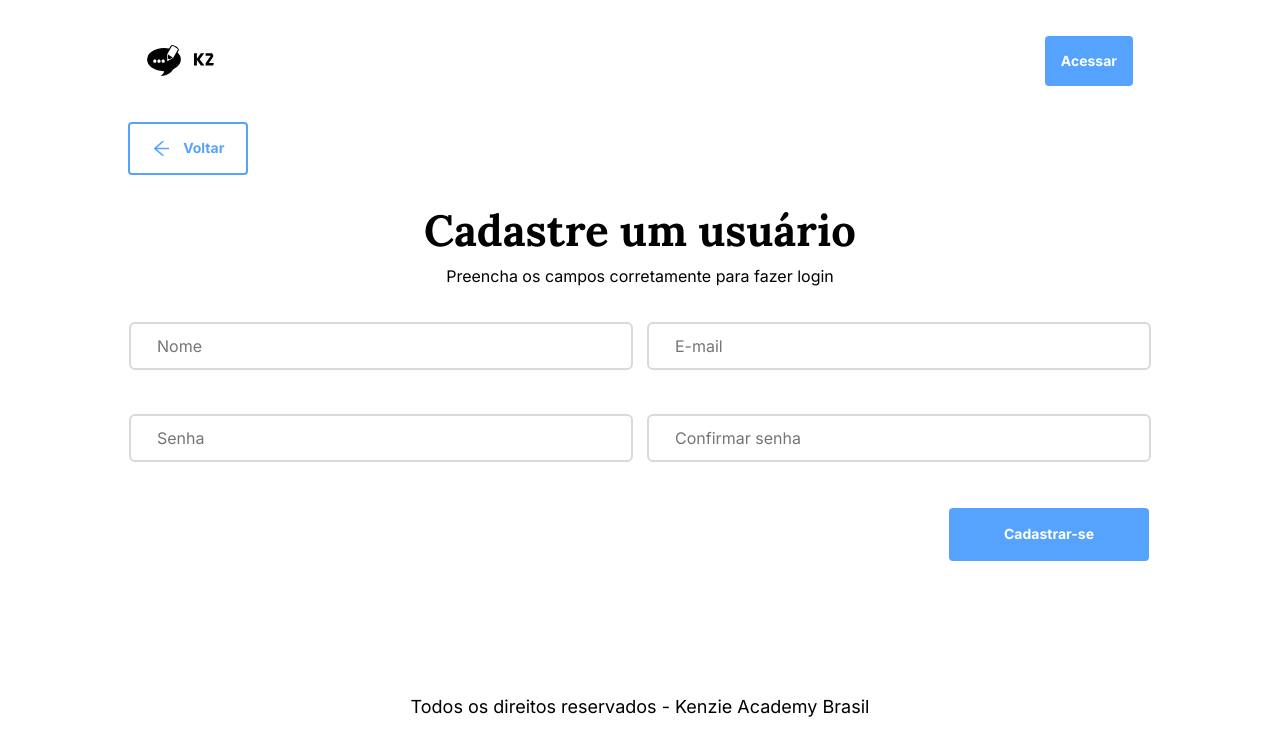
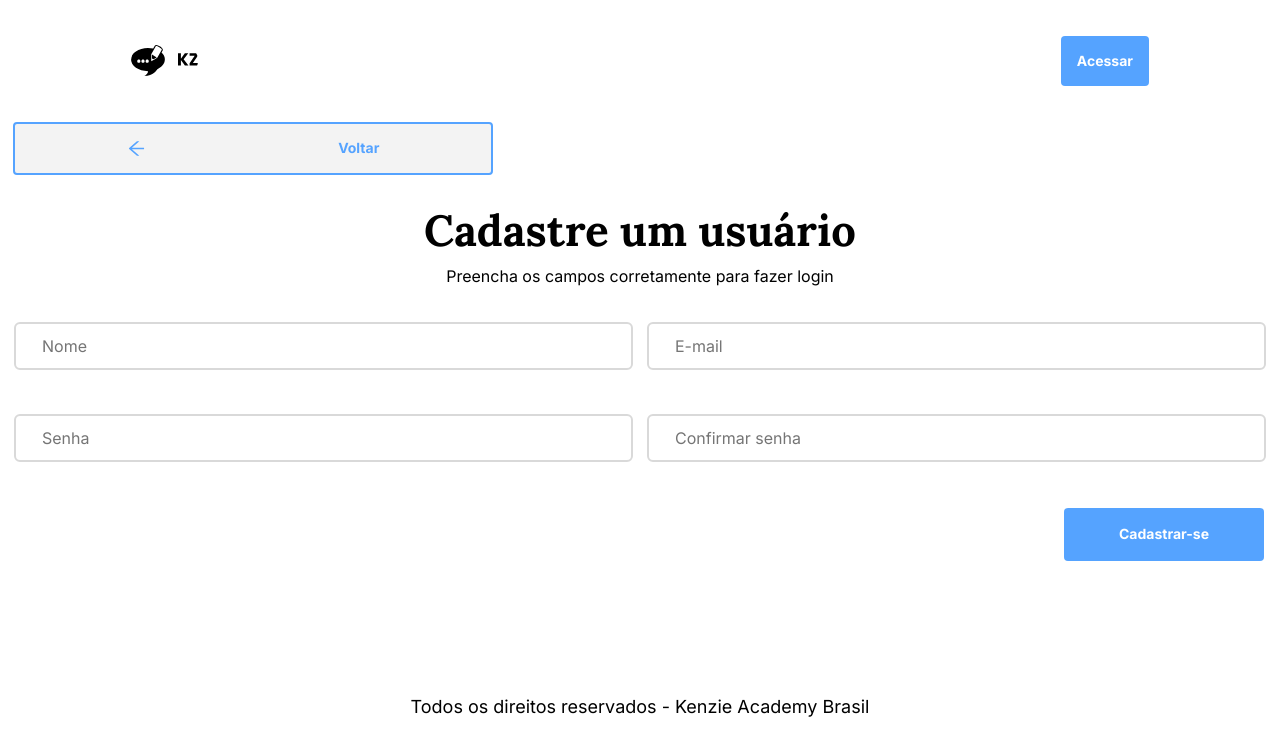
Before and after one commit to GustavoLazarin/kenzie-feed-template_grupo2, a React (Vite) app: page /register in a window 1280 px wide. Shown: the top 756 px of the page. Built offline with nearby package versions, Linux system fonts and the light colour scheme; no server answers.

Commit message:
feat/Style baseClasses

```diff
--- a/src/sass/buttons.scss
+++ b/src/sass/buttons.scss
@@ -2,6 +2,11 @@
 @import "./padding.scss";
 @import "./sizing.scss";
 @import "./flex.scss";
+
+.btn__max-width {
+  max-width: 7.5rem;
+
+}
 
 @mixin transition($i: var(--color-blue), $f: var(--color-blue-hover)) {
   transition: background-color 300ms;
@@ -67,10 +72,7 @@ a {
   color: var(--color-blue);
 }
 
-.btn__max-width {
-  max-width: 7.5rem;
 
-}
 
 //  cadastre-se | leia mais (pode ser um button ou um link)
 .btn__tertiary {
--- a/src/sass/colors.scss
+++ b/src/sass/colors.scss
@@ -1,3 +1,15 @@
+.bg-grey {
+  background-color: var(--color-grey-bg);
+}
+
 .color-blue {
-    color: var(--color-blue);
+  @extend .bg-grey;
+
+  color: var(--color-blue);
+  background-color: var(--color-grey-bg);
+  transition: color 300ms;
+
+  &:hover {
+    color: var(--color-blue-hover);
+  }
 }
--- a/src/sass/flex.scss
+++ b/src/sass/flex.scss
@@ -52,6 +52,10 @@
   }
 }
 
+.btn__newPost-gap {
+  gap: var(--s-1);
+}
+
 // .form-container {
 //   place-content: ;
 //   display: flex;
--- a/src/sass/global.scss
+++ b/src/sass/global.scss
@@ -14,12 +14,17 @@
   height: 100dvh;
 }
 
+.overall-max-width {
+  max-width: var(--overall-max-width);
+}
+
+
 .content,
 header,
 footer {
   @include padding-inline($p: 1rem);
-  max-width: 1050px;
   @extend .w-full;
+
 }
 
 .content {
--- a/src/sass/grid.scss
+++ b/src/sass/grid.scss
@@ -35,6 +35,19 @@
   }
 }
 
+.dashboard__heading {
+
+  @extend .w-full;
+  @extend .overall-max-width;
+  @extend .grid;
+
+  grid-template-columns: 1fr auto;
+}
+
+.justify-self-start {
+  justify-self: baseline;
+}
+
 .grid-lg {
   @media (min-width: 950px) {
     grid-template-columns: 1fr 1fr;
@@ -45,7 +58,7 @@
 .grid-news {
   @media (min-width: 950px) {
     grid-template-columns: 47% 47%;
-    row-gap: 6%;
+    row-gap: 2rem;
     column-gap: 1.125rem;
   }
 }
--- a/src/sass/index.scss
+++ b/src/sass/index.scss
@@ -26,3 +26,6 @@
 @import "./position.scss";
 
 @import "./colors.scss";
+
+
+@import "./userNewsCard.scss";
--- a/src/sass/padding.scss
+++ b/src/sass/padding.scss
@@ -17,3 +17,6 @@
 .padding-b-0 {
   padding-block: 0;
 }
+.padding-b-24 {
+  padding-block: 64px;
+}
--- a/src/sass/root.scss
+++ b/src/sass/root.scss
@@ -18,6 +18,7 @@
 
   --color-black: #000000;
   --color-white: #ffffff;
+  --color-grey-bg: #F3F3F3;
   --color-grey: #d9d9d9;
   --color-grey-hover: #c3c3c3;
   --color-light-blue: rgba(192, 214, 240, 0.502);
@@ -46,6 +47,8 @@
   --input-large: 1.25rem;
   --input-normal: 1rem;
 
+  --news-title: 1.375rem;
+
   --paragraph: 1.125rem;
   --paragraph-mobile: 1rem;
 
@@ -66,4 +69,6 @@
 
   --input-max-width: 30rem;
   --btn-max-width: 12.5rem;
+
+  --overall-max-width: 1050px;
 }
--- a/src/sass/typography.scss
+++ b/src/sass/typography.scss
@@ -57,6 +57,11 @@ h1 {
   color: var(--color-black);
 }
 
+.news-title {
+  font-size: var(--news-title);
+  line-height: 150%;
+}
+
 .post-title {
   line-height: 120%;
   font-weight: var(--bold);
```
